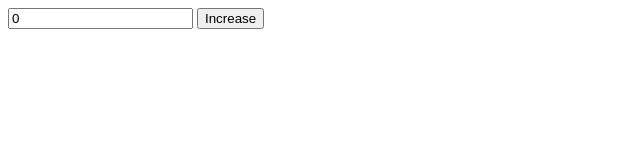
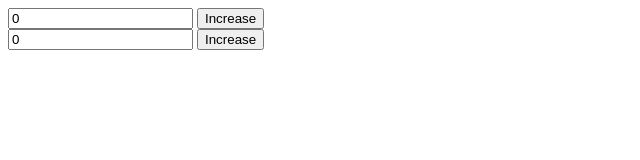
Before and after one commit to Kenny254/Point-Maker, a plain HTML site: page index.html in a window 1280 px wide. Shown: the whole page, without its empty margins (0-640 px from the left). Drawn offline with Linux system fonts and the light colour scheme.

Commit message:
Update index.html

```diff
--- a/index.html
+++ b/index.html
@@ -8,8 +8,21 @@
      <input type="button" onclick="incrementValue()" value="Increase" />
    </form>
 
+    <form>
+     <input type="text" id="numbers" value="0"/>
+     <input type="button" onclick="incrementValues()" value="Increase" />
+   </form>
+
    <script>
      function incrementValue()
+    {
+        var value = parseInt(document.getElementById('number').value, 10);
+        value = isNaN(value) ? 0 : value;
+        value++;
+        document.getElementById('number').value = value;
+    }
+
+       function incrementValues()
     {
         var value = parseInt(document.getElementById('number').value, 10);
         value = isNaN(value) ? 0 : value;
```
